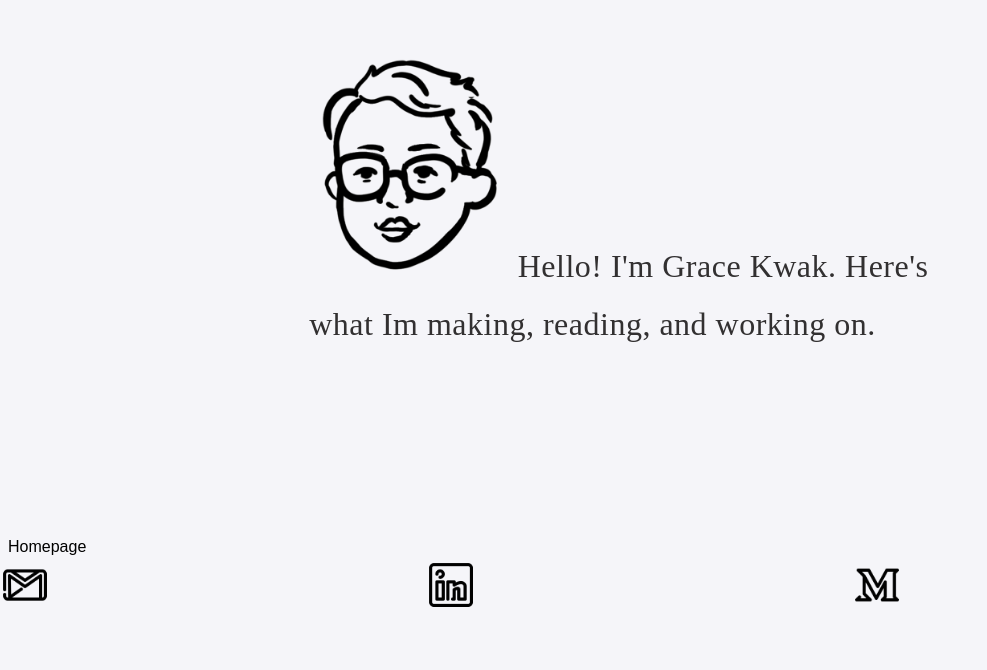
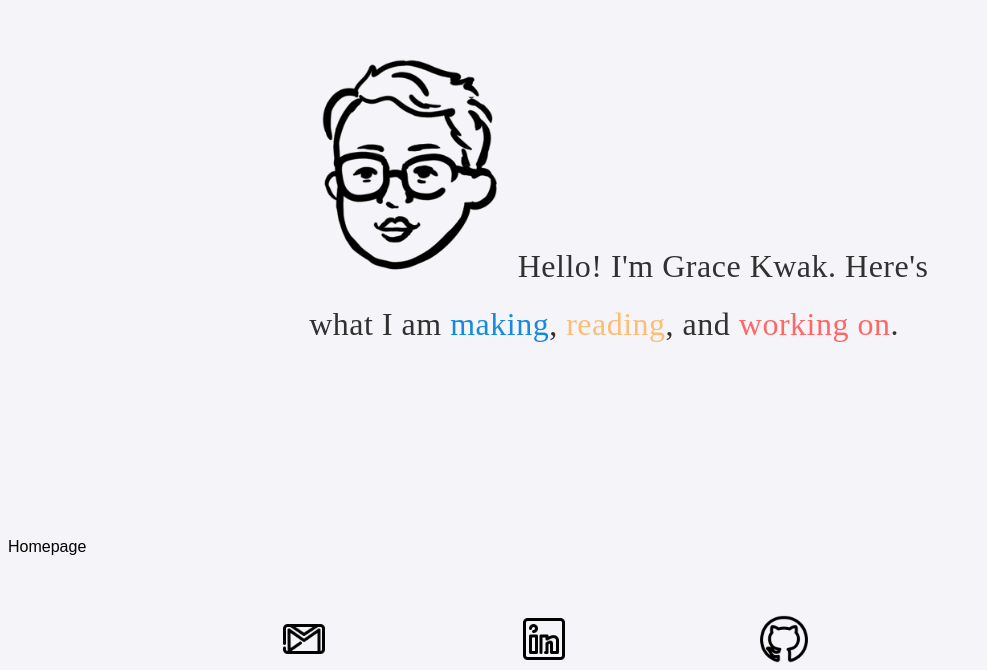
Before and after one commit to Grace0/Grace0.github.io, a React (Create React App) app: page /home in a window 1280 px wide. Shown: the part 130-800 px from the top of the page, without its empty margins (0-987 px from the left). Built offline with nearby package versions, Linux system fonts and the light colour scheme; a web font is replaced by a local one.

Commit message:
footer redone, link colors

```diff
--- a/src/App.css
+++ b/src/App.css
@@ -214,3 +214,15 @@ iframe {
   margin-right: auto;
   width: 50%;
 }
+
+.quotes {
+  color: #168ADE;
+}
+
+.rundown {
+  color: #FDBD74;
+}
+
+.plans {
+  color: #FF6764;
+}
--- a/src/App.js
+++ b/src/App.js
@@ -1,5 +1,5 @@
 import React, { Component } from 'react';
-import { Switch, Route, Link } from 'react-router-dom';
+import { Switch, Route, NavLink } from 'react-router-dom';
 import './App.css';
 import './unsemantic-grid.css'
 import Quotes from './components/Quotes';
@@ -19,9 +19,10 @@ class App extends Component {
 
       <main class="grid-container home">
        <div class='grid-100 mobile-grid-100 tablet-grid-100'>
-       <h1> <img src={ require('./img/drawing-transparent.png') } style={{width: 200}} /> Hello! I'm Grace Kwak. Here's what Im <Link to='/quotes'>making</Link>,
-          <Link style={{ textDecoration: 'none', color: 'FDBD74' }} to='/rundown'> reading</Link>, and
-          <Link to='/plans'> working on</Link>. </h1>
+       <h1> <img src={ require('./img/drawing-transparent.png') } style={{width: 200}} /> Hello! I'm Grace Kwak. Here's what I am
+          <NavLink to='/quotes' className="quotes"> making</NavLink>,
+          <NavLink to='/rundown' className="rundown"> reading</NavLink>, and
+          <NavLink to='/plans' className="plans"> working on</NavLink>. </h1>
        </div>
       </main>
 
--- a/src/components/Footer.css
+++ b/src/components/Footer.css
@@ -1,23 +1,15 @@
 .footer {
-  position: fixed;
+  position: absolute;
   left: 0;
   bottom: 0;
   width: 100%;
 }
 
-.tile_div a {
-    display: block;
-    float: left;
-    height: 10px;
-    text-decoration: none;
-    width: 33.3%;
-    margin-bottom: 100px;
+.flex-center {
+  display: flex;
+  justify-content: center;
 }
 
-.title_div a.last {
-    margin-right: 0;
+.icons {
+  width: 20%;
 }
-
-.clear {
-    clear: both;
-}
--- a/src/components/Footer.js
+++ b/src/components/Footer.js
@@ -5,12 +5,20 @@ class Footer extends Component {
   render() {
     return (
       <div className="footer">
-      <div class="tile_div">
-          <a href="mailto:grace.kwak25@gmail.com"> <img border="0" alt="gmail" src={ require('../img/gmail.png')} style={{width: 50}} /> </a>
-          <a href="https://www.linkedin.com/in/grace-j-kwak/"> <img border="0" alt="linkedin" src={ require('../img/linkedin.png')} style={{width: 50}} /> </a>
-          <a href="https://medium.com/@gracekwak" class="last"> <img border="0" alt="medium" src={ require('../img/medium.png')} style={{width: 50}} /> </a>
-          <div class="clear"></div>
-      </div>
+
+      <main class="flex-center">
+        <div>
+          <a href="mailto:gracekwak25@gmail.com"> <img border="0" alt="gmail" src={ require('../img/gmail.png')} className="icons"/> </a>
+        </div>
+        <div>
+            <a href="https://www.linkedin.com/in/grace-j-kwak/"> <img border="0" alt="linkedin" src={ require('../img/linkedin.png')} className="icons"/> </a>
+        </div>
+        <div>
+            <a href="https://github.com/Grace0"> <img border="0" alt="github" src={ require('../img/github.png')} className="icons"/> </a>
+        </div>
+
+      </main>
+
       </div>
     );
   }
```
Also changed, not shown: src/img/github.png (added), src/img/medium.png (deleted).
